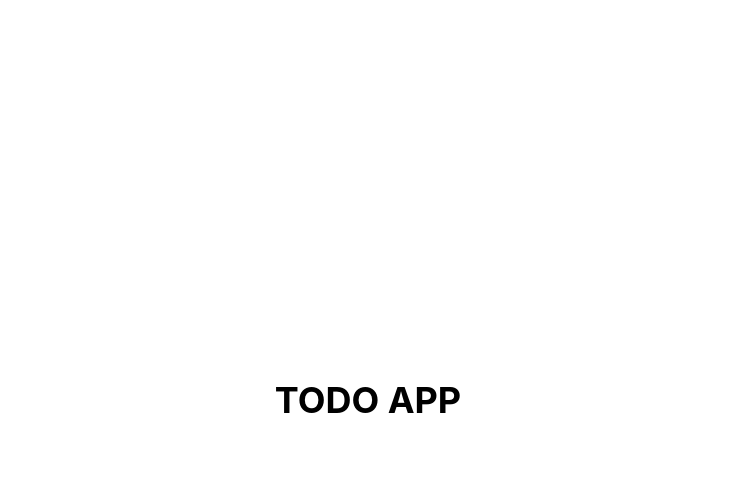
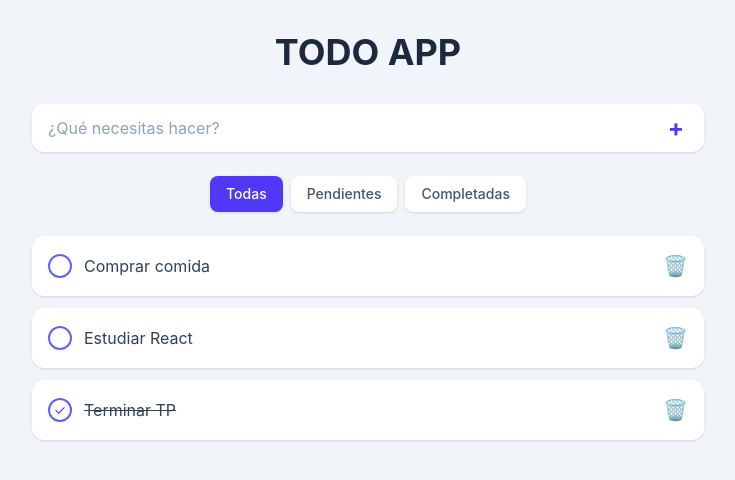
Before and after one commit to RomLPantano/TODO-APP, a React (Vite) app: page / in a window 1280 px wide. Shown: the top 480 px of the page, without its empty margins (272-1007 px from the left). Built offline with nearby package versions, Linux system fonts and the light colour scheme.

Commit message:
Maquetacion de la app

```diff
--- a/src/App.jsx
+++ b/src/App.jsx
@@ -1,11 +1,20 @@
+import Form from "./components/Form";
+import FilterButtons from "./components/FilterButtons";
+import TodoList from "./components/TodoList";
+
 function App() {
   return (
-    <div className="flex min-h-screen items-center justify-center">
-      <h1 className="text-4xl font-bold">
-        TODO APP
-      </h1>
-    </div>
-  )
+    <main className="min-h-screen bg-slate-100 px-4 py-8">
+      <div className="mx-auto w-full max-w-2xl">
+        <h1 className="mb-8 text-center text-4xl font-bold text-slate-800">
+          TODO APP
+        </h1>
+        <Form />
+        <FilterButtons />
+        <TodoList />
+      </div>
+    </main>
+  );
 }
 
-export default App
+export default App;
--- /dev/null
+++ b/src/components/FilterButton.jsx
@@ -0,0 +1,22 @@
+function FilterButton({ children, active = false }) {
+  const baseStyles =
+    "rounded-lg px-4 py-2 text-sm font-medium shadow-sm transition";
+
+  const activeStyles = "bg-indigo-600 text-white hover:bg-indigo-700";
+
+  const inactiveStyles =
+    "bg-white text-slate-600 hover:bg-slate-50";
+
+  return (
+    <button
+      type="button"
+      className={`${baseStyles} ${
+        active ? activeStyles : inactiveStyles
+      }`}
+    >
+      {children}
+    </button>
+  );
+}
+
+export default FilterButton;
--- /dev/null
+++ b/src/components/FilterButtons.jsx
@@ -0,0 +1,21 @@
+import FilterButton from "./FilterButton";
+
+function FilterButtons() {
+  return (
+    <div className="mb-6 flex justify-center gap-2">
+      <FilterButton active>
+        Todas
+      </FilterButton>
+
+      <FilterButton>
+        Pendientes
+      </FilterButton>
+
+      <FilterButton>
+        Completadas
+      </FilterButton>
+    </div>
+  );
+}
+
+export default FilterButtons;
--- /dev/null
+++ b/src/components/Form.jsx
@@ -0,0 +1,21 @@
+function Form() {
+  return (
+    <form className="mb-6 flex overflow-hidden rounded-xl bg-white shadow-sm">
+      <input
+        type="text"
+        placeholder="¿Qué necesitas hacer?"
+        className="min-w-0 flex-1 px-4 py-3 text-slate-700 outline-none placeholder:text-slate-400"
+      />
+
+      <button
+        type="submit"
+        className="px-5 text-2xl font-bold text-indigo-600 transition hover:bg-indigo-50"
+        aria-label="Agregar tarea"
+      >
+        +
+      </button>
+    </form>
+  );
+}
+
+export default Form;
--- /dev/null
+++ b/src/components/Todo.jsx
@@ -0,0 +1,33 @@
+function Todo({ text, completed }) {
+  return (
+    <li className="flex items-center gap-3 rounded-xl bg-white p-4 shadow-sm">
+      <button
+        type="button"
+        className="flex h-6 w-6 shrink-0 items-center justify-center rounded-full border-2 border-indigo-500 text-sm text-indigo-600 transition hover:bg-indigo-50"
+        aria-label={
+          completed ? "Marcar tarea como pendiente" : "Marcar tarea como completada"
+        }
+      >
+        {completed && "✓"}
+      </button>
+
+      <span
+        className={`flex-1 text-slate-700 ${
+          completed ? "text-slate-400 line-through" : ""
+        }`}
+      >
+        {text}
+      </span>
+
+      <button
+        type="button"
+        className="text-xl text-red-500 transition hover:text-red-700"
+        aria-label={`Eliminar tarea: ${text}`}
+      >
+        🗑
+      </button>
+    </li>
+  );
+}
+
+export default Todo;
--- /dev/null
+++ b/src/components/TodoList.jsx
@@ -0,0 +1,13 @@
+import Todo from "./Todo";
+
+function TodoList() {
+  return (
+    <ul className="space-y-3">
+      <Todo text="Comprar comida" completed={false} />
+      <Todo text="Estudiar React" completed={false} />
+      <Todo text="Terminar TP" completed={true} />
+    </ul>
+  );
+}
+
+export default TodoList;
```
